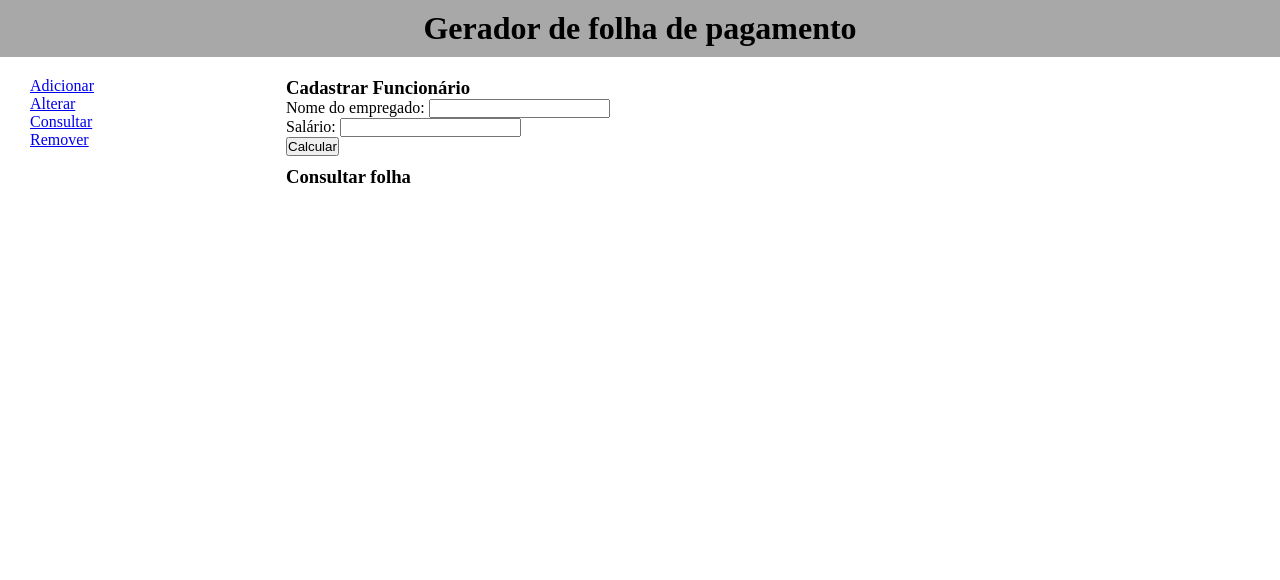
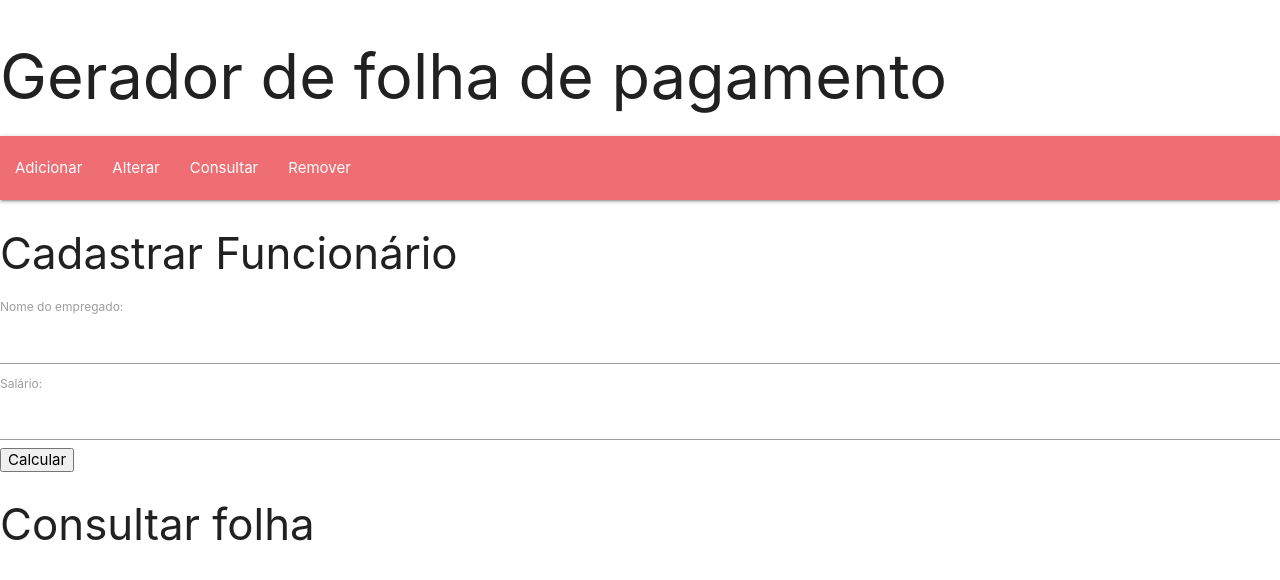
Before and after one commit to Koikorn/gerador-folha-pagamento, a website: page index.html in a window 1280 px wide. Drawn offline with nearby package versions, Linux system fonts and the light colour scheme.

Commit message:
Excluindo alguns arquivos

```diff
--- a/index.html
+++ b/index.html
@@ -1,13 +1,16 @@
 <!DOCTYPE html>
-<html lang="pt-br">
-<head>
-    <meta charset="UTF-8">
-    <meta name="viewport" content="width=device-width, initial-scale=1.0">
-    <meta http-equiv="X-UA-Compatible" content="ie=edge">
-    <title>Gerador de folha de pagamento</title>
-    <link rel="stylesheet" href="css/main.css">
-</head>
-<body>
+  <html>
+    <head>
+      <!--Import Google Icon Font-->
+      <link href="https://fonts.googleapis.com/icon?family=Material+Icons" rel="stylesheet">
+      <!--Import materialize.css-->
+      <link type="text/css" rel="stylesheet" href="css/materialize.min.css"  media="screen,projection"/>
+
+      <!--Let browser know website is optimized for mobile-->
+      <meta name="viewport" content="width=device-width, initial-scale=1.0"/>
+    </head>
+
+    <body>
     <div id="container">
         <header id="header-logo">
             <h1>Gerador de folha de pagamento</h1>
```
Also changed, not shown: package.json (added, +23 -0 lines), 2 other files.
